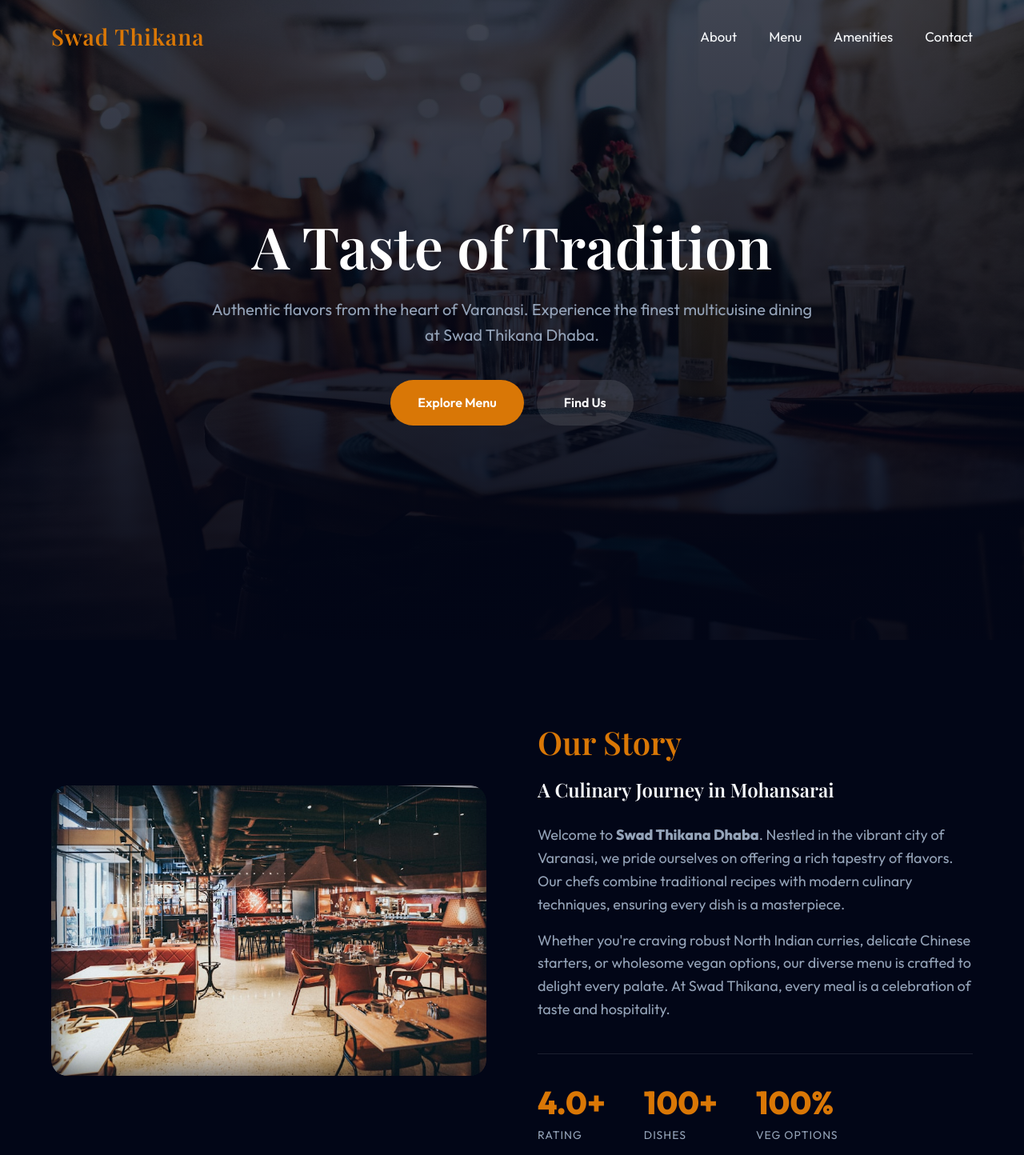
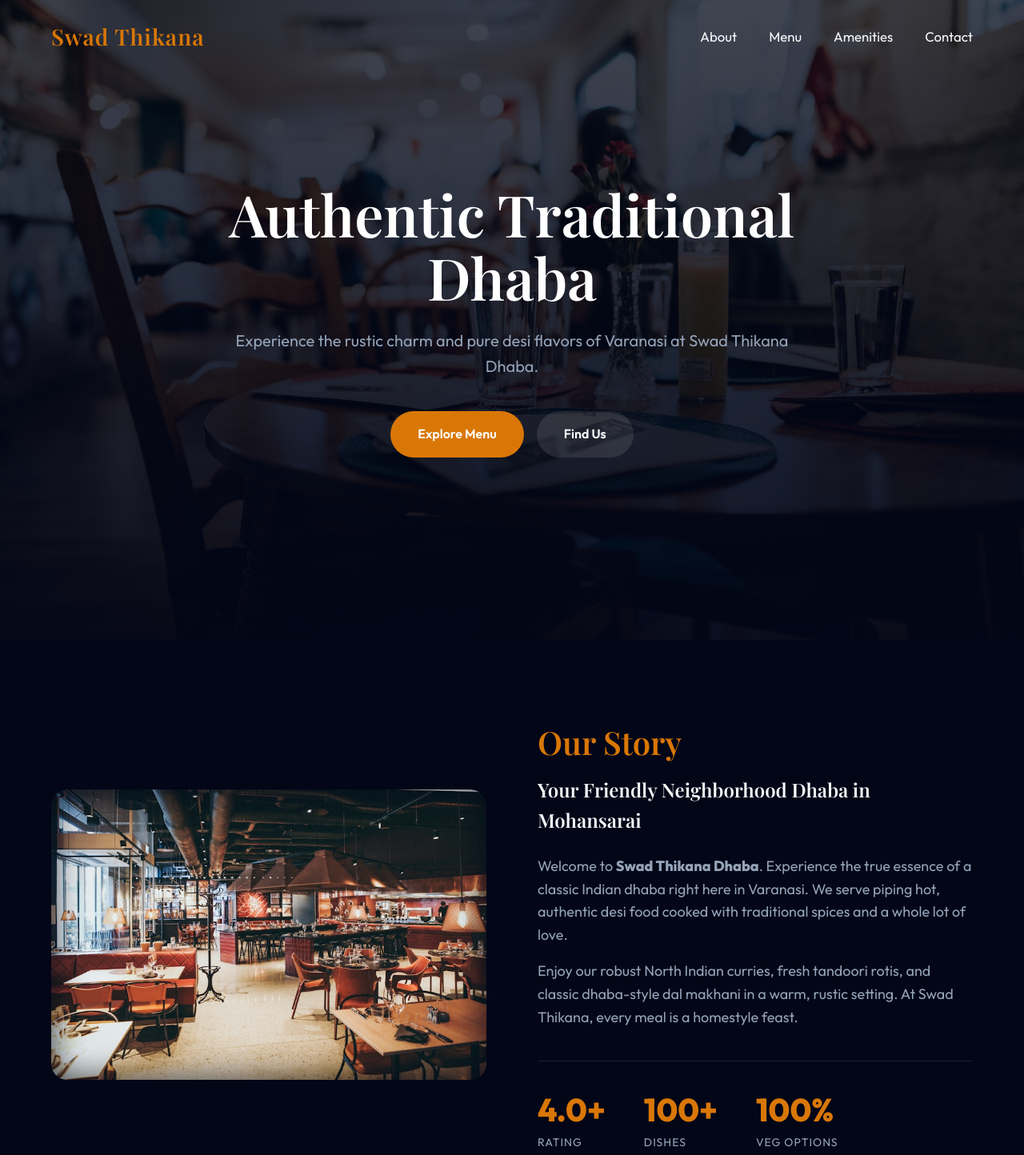
Before and after one commit to ashutoshsingh1/SwadThikana, a plain HTML site: page index.html in a window 1280 px wide. Shown: the top 1444 px of the page at 80% size. Drawn offline with nearby package versions, Linux system fonts and the light colour scheme; a web font is replaced by a local one.

Commit message:
Update copy to emphasize traditional dhaba

```diff
--- a/index.html
+++ b/index.html
@@ -33,8 +33,8 @@
     <section class="hero" id="home">
         <div class="hero-overlay"></div>
         <div class="hero-content">
-            <h1 class="reveal-text">A Taste of Tradition</h1>
-            <p class="reveal-text delay-1">Authentic flavors from the heart of Varanasi. Experience the finest multicuisine dining at Swad Thikana Dhaba.</p>
+            <h1 class="reveal-text">Authentic Traditional Dhaba</h1>
+            <p class="reveal-text delay-1">Experience the rustic charm and pure desi flavors of Varanasi at Swad Thikana Dhaba.</p>
             <div class="hero-buttons reveal-text delay-2">
                 <a href="#menu" class="btn btn-primary">Explore Menu</a>
                 <a href="#contact" class="btn btn-secondary">Find Us</a>
@@ -50,9 +50,9 @@
             </div>
             <div class="about-text fade-in">
                 <h2 class="section-title">Our Story</h2>
-                <h3 class="section-subtitle">A Culinary Journey in Mohansarai</h3>
-                <p>Welcome to <strong>Swad Thikana Dhaba</strong>. Nestled in the vibrant city of Varanasi, we pride ourselves on offering a rich tapestry of flavors. Our chefs combine traditional recipes with modern culinary techniques, ensuring every dish is a masterpiece.</p>
-                <p>Whether you're craving robust North Indian curries, delicate Chinese starters, or wholesome vegan options, our diverse menu is crafted to delight every palate. At Swad Thikana, every meal is a celebration of taste and hospitality.</p>
+                <h3 class="section-subtitle">Your Friendly Neighborhood Dhaba in Mohansarai</h3>
+                <p>Welcome to <strong>Swad Thikana Dhaba</strong>. Experience the true essence of a classic Indian dhaba right here in Varanasi. We serve piping hot, authentic desi food cooked with traditional spices and a whole lot of love.</p>
+                <p>Enjoy our robust North Indian curries, fresh tandoori rotis, and classic dhaba-style dal makhani in a warm, rustic setting. At Swad Thikana, every meal is a homestyle feast.</p>
                 <div class="stats">
                     <div class="stat-item">
                         <span class="stat-number">4.0+</span>
@@ -146,8 +146,8 @@
     <footer class="footer" id="contact">
         <div class="container footer-grid">
             <div class="footer-col brand">
-                <h3>Swad Thikana</h3>
-                <p>Delivering delightful culinary experiences where tradition meets modern taste.</p>
+                <h3>Swad Thikana Dhaba</h3>
+                <p>Your destination for authentic, rustic dhaba-style meals in Varanasi.</p>
                 <div class="contact-info mt-2">
                     <p>📞 <a href="tel:+919999999999" class="footer-link">+91 99999 99999</a></p>
                     <p>✉️ <a href="mailto:info@swadthikana.com" class="footer-link">info@swadthikana.com</a></p>
```
